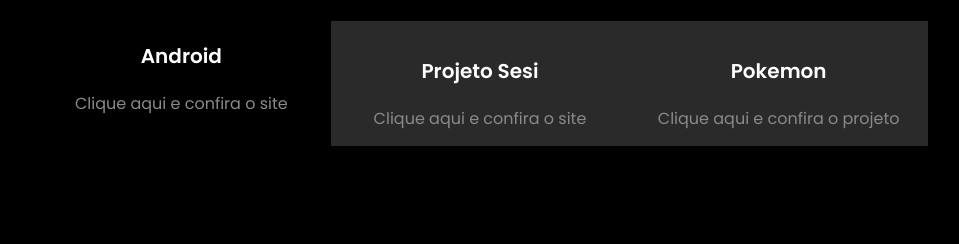
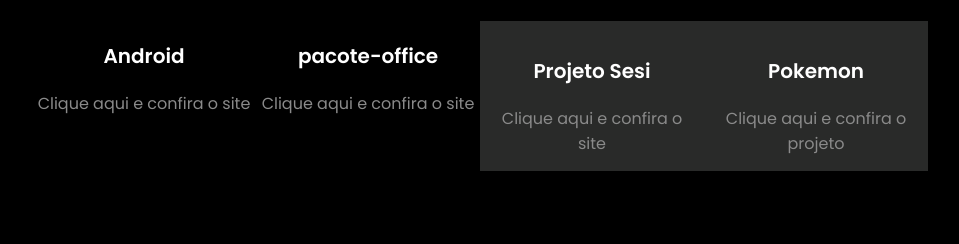
Before and after one commit to analaurasantos06/analaurasantos06.github.io, a plain HTML site: page index.html in a window 1280 px wide. Shown: the part 665-909 px from the top of the page, without its empty margins (160-1119 px from the left). Drawn offline with nearby package versions, Linux system fonts and the light colour scheme.

Commit message:
Add files via upload

```diff
--- a/index.html
+++ b/index.html
@@ -65,6 +65,14 @@
 
             <h3>Android</h3>
             <a class="projects" href="analaura.html" target="_blank">Clique aqui e confira o site</a>
+
+        </div>
+        <div class="container" id="services">
+            <div class="textCenter" id="pacote-office">
+
+                <h3>pacote-office</h3>
+                <a class="projects" href="projeto.html" target="_blank">Clique aqui e confira o site</a>
+            </div>
         </div>
         <div class="textCenter" id="tCurr">
 
@@ -76,6 +84,8 @@
             <h3>Pokemon</h3>
             <a class="projects" href="index (3).html" target="_blank">Clique aqui e confira o projeto</a>
         </div>
+
+
     </div>
 
     <div class="container" id="contact">
```
